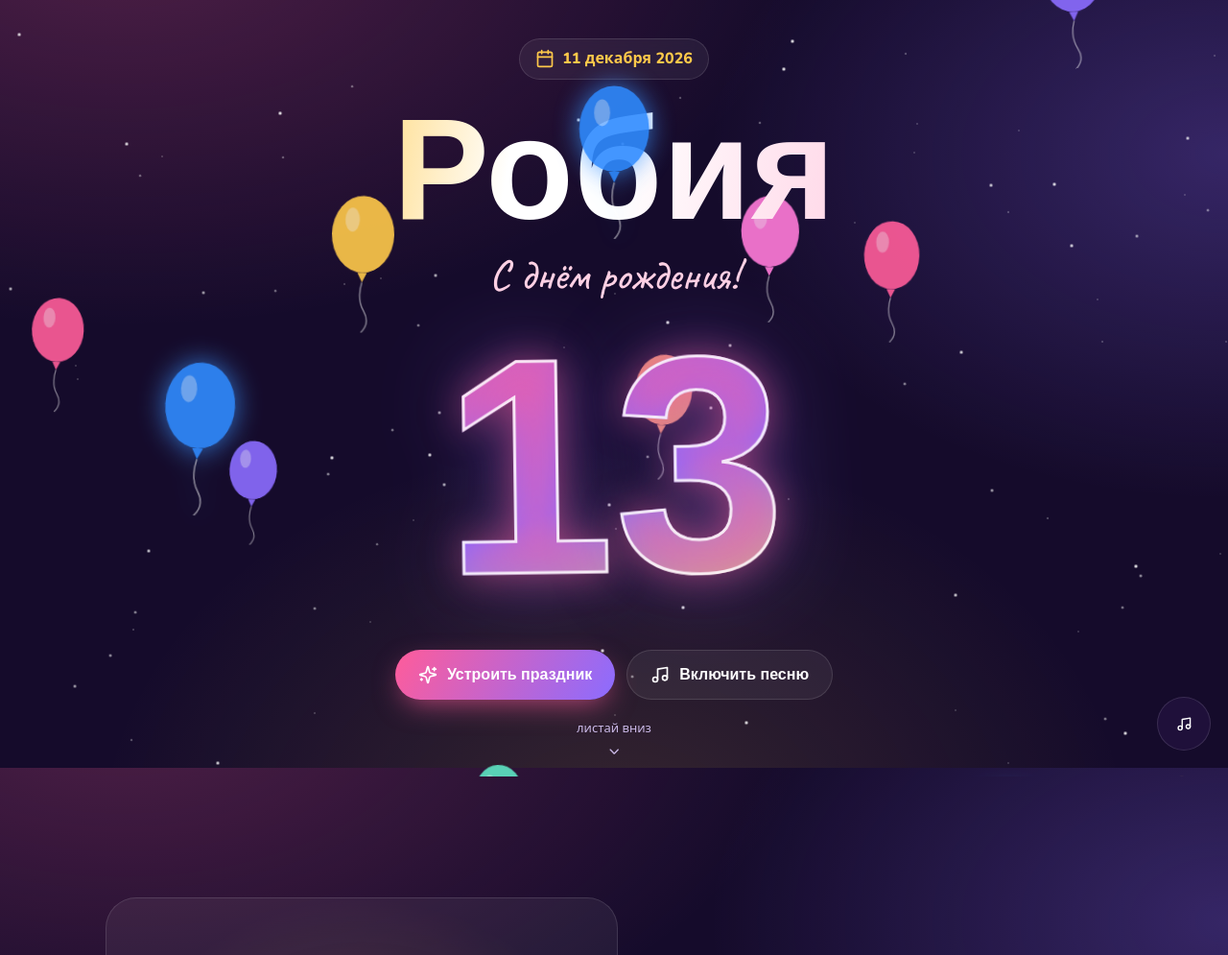
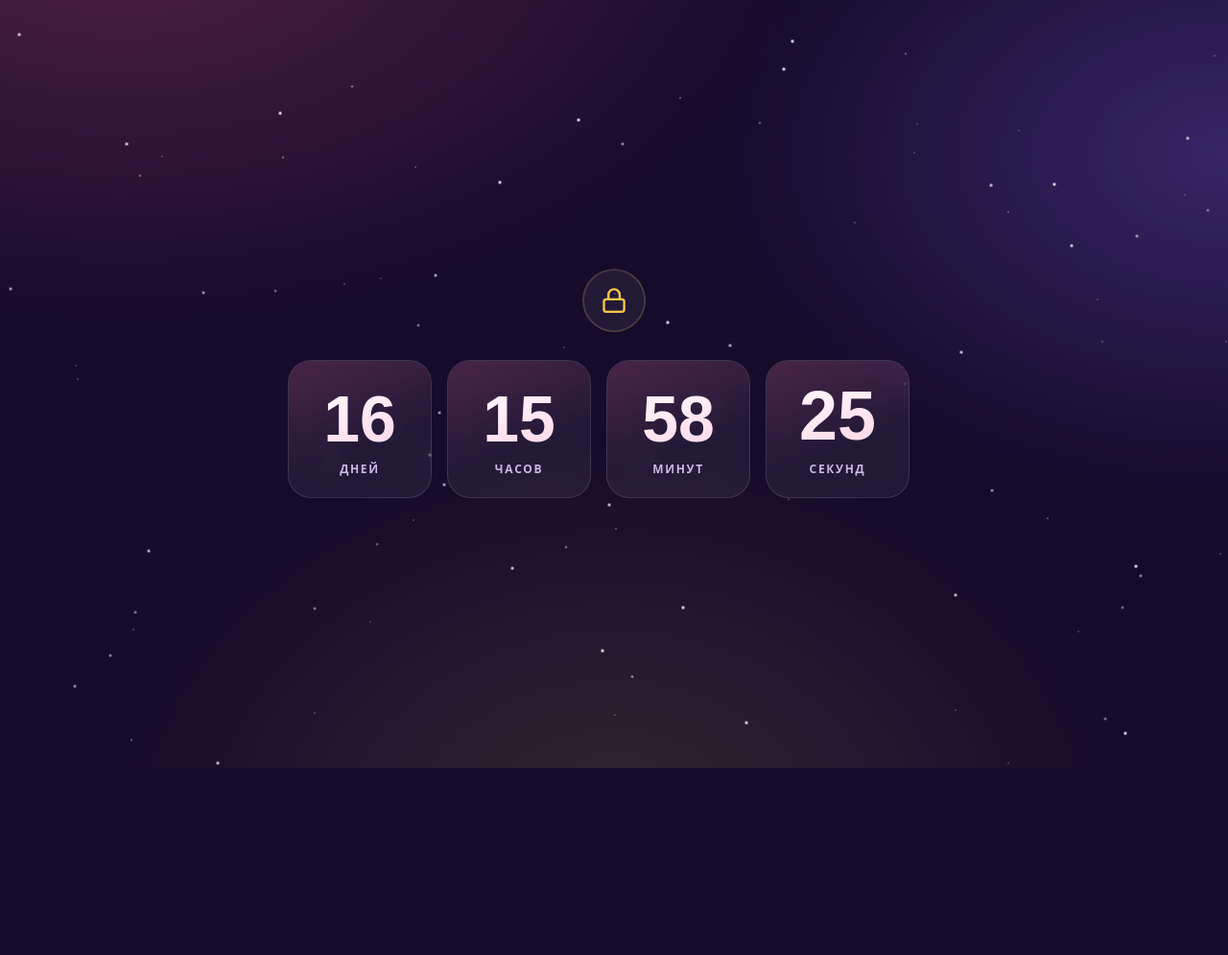
Before and after one commit to asd10101010qwerty-sketch/robiya, a plain HTML site: page index.html in a window 1280 px wide. Shown: the top 995 px of the page at 96% size. After the commit the page ends 800 px from the top, so only its background shows below. Drawn offline with nearby package versions, Linux system fonts and the light colour scheme; a web font is replaced by a local one.

Commit message:
Таймер-замок: страница открывается 11 декабря в 00:00
До этого времени виден только таймер (дни, часы, минуты, секунды)
без даты и упоминания праздника, вкладка называется «Таймер».
В 00:00 замок растворяется и открывается поздравление с конфетти.
Для проверки заранее: index.html#preview

Co-Authored-By: Claude Opus 5.5 <noreply@anthropic.com>

```diff
--- a/index.html
+++ b/index.html
@@ -3,7 +3,7 @@
 <head>
 <meta charset="UTF-8">
 <meta name="viewport" content="width=device-width, initial-scale=1.0">
-<title>Робия — 13 лет!</title>
+<title>Таймер</title>
 <link rel="preconnect" href="https://fonts.googleapis.com">
 <link rel="preconnect" href="https://fonts.gstatic.com" crossorigin>
 <link href="https://fonts.googleapis.com/css2?family=Unbounded:wght@400;600;800&family=Nunito:wght@400;600;800&family=Caveat:wght@500;700&display=swap" rel="stylesheet">
@@ -365,6 +365,44 @@
     .stats { grid-template-columns: repeat(2, 1fr); }
     section { padding: 72px 18px; }
   }
+  /* Замок до назначенного времени: только таймер */
+  body.locked main, body.locked footer, body.locked .music-fab, body.locked #finale { display: none !important; }
+  body.locked { overflow: hidden; }
+  .lock {
+    position: fixed; inset: 0; z-index: 40; display: none;
+    flex-direction: column; align-items: center; justify-content: center; gap: 30px; padding: 20px;
+  }
+  body.locked .lock { display: flex; }
+  .lock.leaving { display: flex; animation: lockOut 1.2s ease forwards; pointer-events: none; }
+  @keyframes lockOut { to { opacity: 0; transform: scale(1.15); filter: blur(10px); } }
+  .lock-icon {
+    width: 64px; height: 64px; border-radius: 50%; display: grid; place-items: center;
+    background: var(--card); border: 1px solid var(--line); color: var(--gold);
+    animation: lockPulse 2.4s ease-in-out infinite;
+  }
+  .lock-icon .ic { width: 28px; height: 28px; }
+  @keyframes lockPulse { 50% { box-shadow: 0 0 0 14px rgba(255,201,74,0); transform: scale(1.06); } 0%, 100% { box-shadow: 0 0 0 0 rgba(255,201,74,.35); } }
+  .lock-grid { display: grid; grid-template-columns: repeat(4, minmax(0, 150px)); gap: 16px; width: min(680px, 100%); }
+  .lock-box {
+    background: var(--card); border: 1px solid var(--line); border-radius: 24px;
+    padding: 26px 6px 20px; text-align: center; position: relative; overflow: hidden;
+    backdrop-filter: blur(8px);
+  }
+  .lock-box::before { content: ""; position: absolute; inset: 0; background: linear-gradient(160deg, rgba(255,92,154,.18), transparent 60%); }
+  .lock-num {
+    position: relative; font-family: "Unbounded", sans-serif; font-weight: 800; line-height: 1;
+    font-size: clamp(30px, 8vw, 68px); font-variant-numeric: tabular-nums;
+    background: linear-gradient(160deg, #fff, #ffd1e4); -webkit-background-clip: text; background-clip: text; color: transparent;
+  }
+  .lock-num.tick { animation: tick .35s ease; }
+  @keyframes tick { 40% { transform: translateY(-4px) scale(1.06); } }
+  .lock-label { position: relative; margin-top: 10px; color: var(--muted); font-weight: 800; font-size: 12px; letter-spacing: .14em; text-transform: uppercase; }
+  @media (max-width: 560px) {
+    .lock-grid { gap: 8px; }
+    .lock-box { padding: 18px 2px 14px; border-radius: 16px; }
+    .lock-label { font-size: 10px; letter-spacing: .08em; }
+  }
+
   /* Телефон */
   @media (max-width: 560px) {
     .wishes { grid-template-columns: 1fr 1fr; gap: 12px; margin-top: 28px; }
@@ -389,13 +427,29 @@
   }
 </style>
 </head>
-<body>
+<body class="locked">
+<script>
+  // Страница откроется 11.12.2026 в 00:00 по времени устройства. Для проверки: index.html#preview
+  window.UNLOCK_AT = new Date(2026, 11, 11, 0, 0, 0);
+  if (location.hash === '#preview' || new Date() >= window.UNLOCK_AT) document.body.classList.remove('locked');
+</script>
+
+<div class="lock" id="lock">
+  <div class="lock-icon"><svg class="ic"><use href="#i-lock"/></svg></div>
+  <div class="lock-grid">
+    <div class="lock-box"><div class="lock-num" id="lk-d">00</div><div class="lock-label">дней</div></div>
+    <div class="lock-box"><div class="lock-num" id="lk-h">00</div><div class="lock-label">часов</div></div>
+    <div class="lock-box"><div class="lock-num" id="lk-m">00</div><div class="lock-label">минут</div></div>
+    <div class="lock-box"><div class="lock-num" id="lk-s">00</div><div class="lock-label">секунд</div></div>
+  </div>
+</div>
 
 <!-- Icon sprite (Lucide style) -->
 <svg width="0" height="0" style="position:absolute" aria-hidden="true">
   <symbol id="i-shield" viewBox="0 0 24 24"><path d="M20 13c0 5-3.5 7.5-7.66 8.95a1 1 0 0 1-.67-.01C7.5 20.5 4 18 4 13V6a1 1 0 0 1 1-1c2 0 4.5-1.2 6.24-2.72a1.17 1.17 0 0 1 1.52 0C14.51 3.81 17 5 19 5a1 1 0 0 1 1 1z"/></symbol>
   <symbol id="i-car" viewBox="0 0 24 24"><path d="M19 17h2c.6 0 1-.4 1-1v-3c0-.9-.7-1.7-1.5-1.9C18.7 10.6 16 10 16 10s-1.3-1.4-2.2-2.3c-.5-.4-1.1-.7-1.8-.7H5c-.6 0-1.1.4-1.4.9l-1.4 2.9A3.7 3.7 0 0 0 2 12v4c0 .6.4 1 1 1h2"/><circle cx="7" cy="17" r="2"/><path d="M9 17h6"/><circle cx="17" cy="17" r="2"/></symbol>
   <symbol id="i-message" viewBox="0 0 24 24"><path d="M7.9 20A9 9 0 1 0 4 16.1L2 22Z"/></symbol>
+  <symbol id="i-lock" viewBox="0 0 24 24"><rect width="18" height="11" x="3" y="11" rx="2" ry="2"/><path d="M7 11V7a5 5 0 0 1 10 0v4"/></symbol>
   <symbol id="i-arrow-up" viewBox="0 0 24 24"><path d="m5 12 7-7 7 7"/><path d="M12 19V5"/></symbol>
   <symbol id="i-heart" viewBox="0 0 24 24"><path d="M19 14c1.49-1.46 3-3.21 3-5.5A5.5 5.5 0 0 0 16.5 3c-1.76 0-3 .5-4.5 2-1.5-1.5-2.74-2-4.5-2A5.5 5.5 0 0 0 2 8.5c0 2.3 1.5 4.05 3 5.5l7 7Z"/></symbol>
   <symbol id="i-star" viewBox="0 0 24 24"><polygon points="12 2 15.09 8.26 22 9.27 17 14.14 18.18 21.02 12 17.77 5.82 21.02 7 14.14 2 9.27 8.91 8.26 12 2"/></symbol>
@@ -558,8 +612,40 @@
 <script>
 /* ===== Настройки ===== */
 const BIRTH = new Date(2013, 11, 11);   // 11 декабря 2013
-const PARTY = new Date(2026, 11, 11);   // 11 декабря 2026
 const PHOTO_MAX = 24;                   // photos/1.jpg ... photos/24.jpg
+
+/* ===== Таймер-замок ===== */
+(() => {
+  const REAL_TITLE = 'Робия — 13 лет!';
+  if (!document.body.classList.contains('locked')) { document.title = REAL_TITLE; return; }
+  const pad = n => String(n).padStart(2, '0');
+  const els = ['d', 'h', 'm', 's'].map(k => document.getElementById('lk-' + k));
+  let timer;
+  function unlock() {
+    clearInterval(timer);
+    const lock = document.getElementById('lock');
+    lock.classList.add('leaving');
+    document.body.classList.remove('locked');
+    document.title = REAL_TITLE;
+    scrollTo(0, 0);
+    setTimeout(() => confetti.rain(), 300);
+    setTimeout(() => lock.remove(), 1300);
+  }
+  function upd() {
+    let diff = Math.floor((window.UNLOCK_AT - new Date()) / 1000);
+    if (diff <= 0) return unlock();
+    const v = [Math.floor(diff / 86400), Math.floor(diff % 86400 / 3600), Math.floor(diff % 3600 / 60), diff % 60];
+    v.forEach((n, i) => {
+      const t = pad(n);
+      if (els[i].textContent !== t) {
+        els[i].textContent = t;
+        els[i].classList.remove('tick'); void els[i].offsetWidth; els[i].classList.add('tick');
+      }
+    });
+  }
+  upd();
+  timer = setInterval(upd, 1000);
+})();
 
 /* ===== Звёзды ===== */
 (() => {
```
